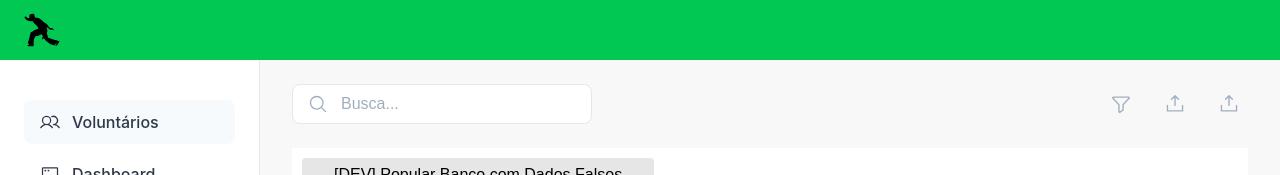
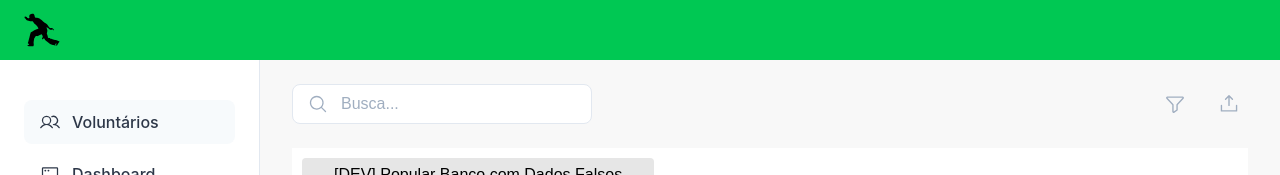
Before and after one commit to vitor0p9f/TACAP, a React (Vite) app: page / in a window 1280 px wide. Shown: the top 175 px of the page. Built offline with nearby package versions, Linux system fonts and the light colour scheme.

Commit message:
feat: remove botão de importação de dados do Header
Remove o botão 'Importar dados' do componente Header, mantendo apenas os botões de filtrar e exportar dados para CSV.

```diff
--- a/src/components/Header/index.tsx
+++ b/src/components/Header/index.tsx
@@ -43,9 +43,6 @@ export function Header({ onExportSuccess, onSearchChange }: HeaderProps) {
         <button title="Filtrar">
           <FunnelIcon size={22} />
         </button>
-        <button title="Importar dados">
-          <UploadSimpleIcon size={22} />
-        </button>
         <button title="Exportar dados para CSV" onClick={handleExportClick}>
           <UploadSimpleIcon size={22} />
         </button>
```
